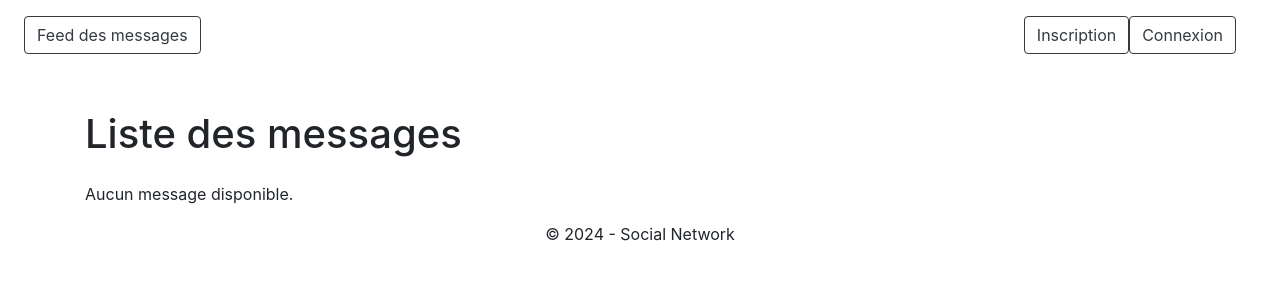
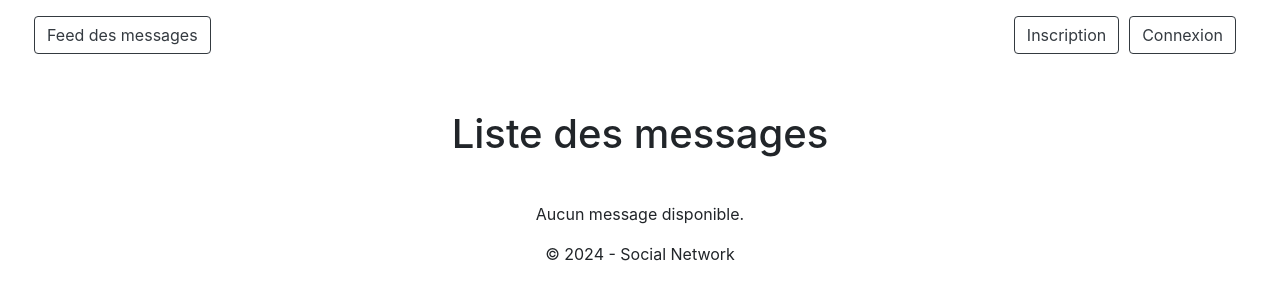
Before and after one commit to Wiiinterz/ControlePHP, a PHP site: page /index.php?c=style in a window 1280 px wide. Shown: the top 300 px of the page. Run offline with PHP 8.4, Linux system fonts and the light colour scheme; data that the repository does not hold is empty; some libraries are stand-ins or nearby versions.

Commit message:
add styles

```diff
--- a/style.css
+++ b/style.css
@@ -3,3 +3,33 @@
     margin-right: 20px;
     display: flex;
 }
+
+#postPage{
+    display: flex;
+    flex-direction: column;
+    text-align: center;
+}
+
+
+#createPost {
+    display: block;
+    text-align: center;
+    padding: 10px;
+}
+
+#boutons_nav {
+    margin-left: 10px;
+}
+
+#feed{
+    margin-top: 20px;
+}
+#buttons_for_post{
+    display: flex;
+    margin-top: 20px;
+}
+
+#utils_connected_user{
+    text-align: right;
+    margin-left: auto;
+}
```
